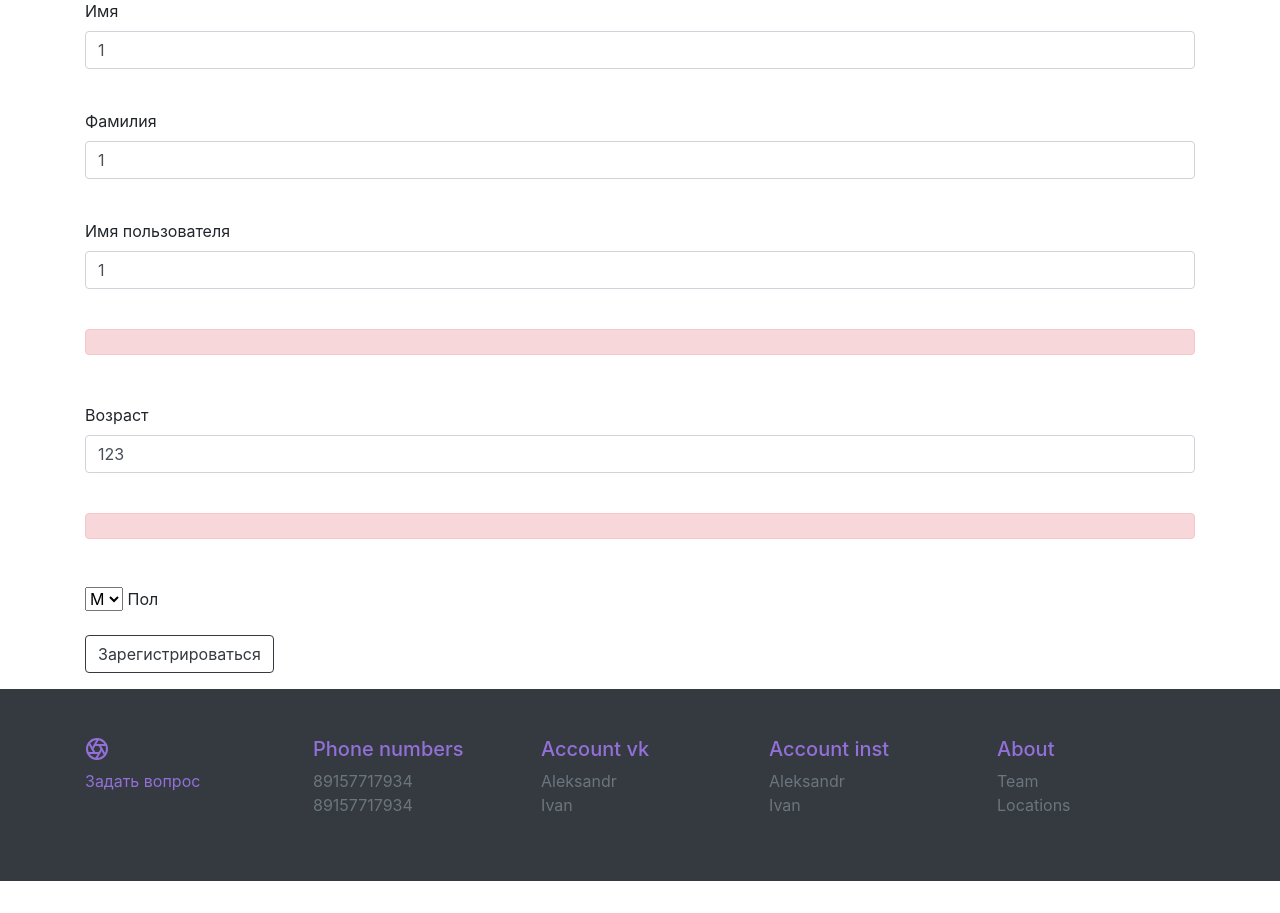
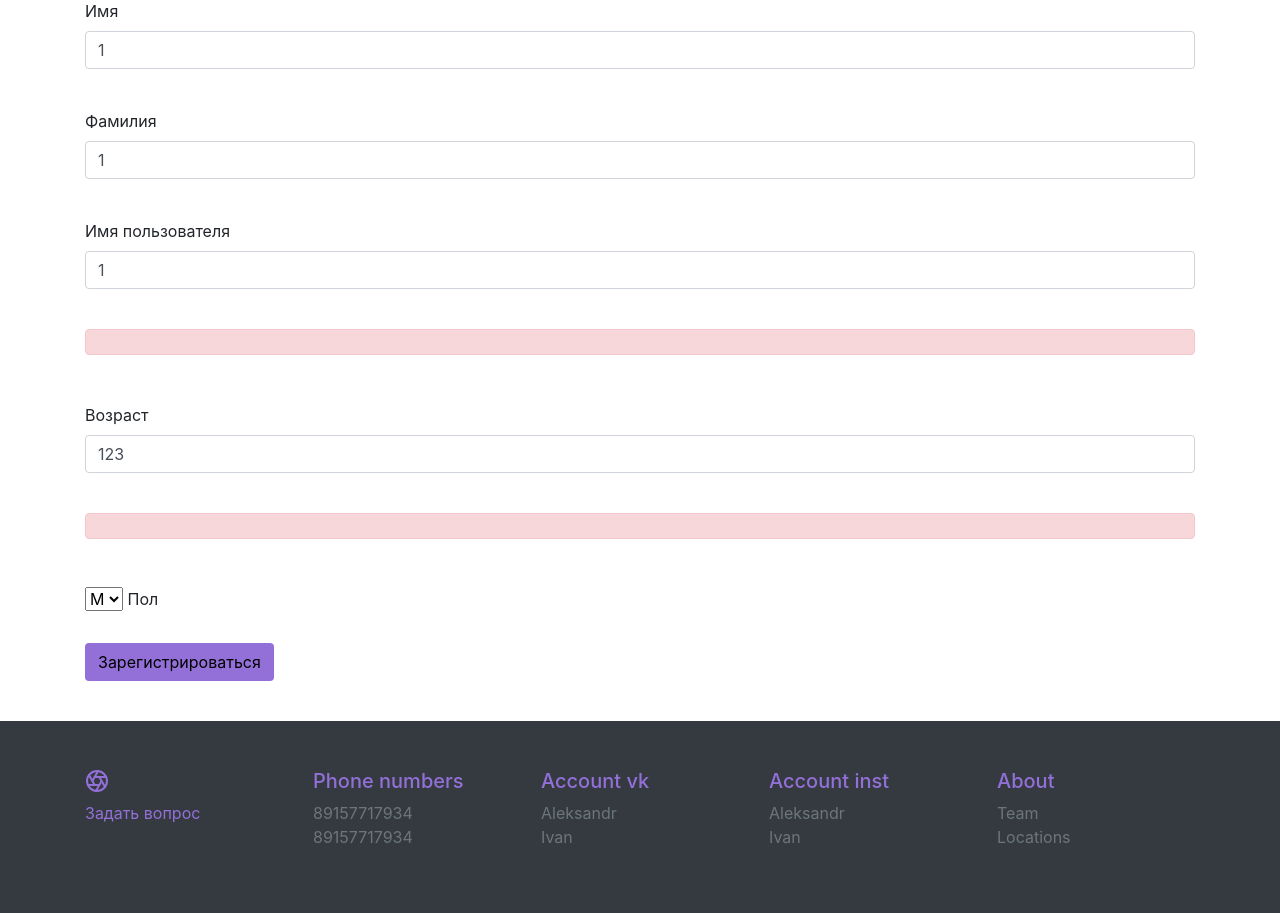
Before and after one commit to avmxmv/3, a Flask app: page /edit_profil in a window 1280 px wide. Shown: the part 69-982 px from the top of the page. Before the commit the page ends 950 px from the top, so only its background shows below. Run offline with Flask 2, Linux system fonts and the light colour scheme; a user stored in the database is signed in; data comes from the database, SQL or seed files in the repository; some libraries are stand-ins or nearby versions.

Commit message:
27.1 commit

```diff
--- a/templates/edit_profil.html
+++ b/templates/edit_profil.html
@@ -39,7 +39,8 @@
             {% endif %}
         </p>
         <p>{{ form.gender() }} {{ form.gender.label }}</p>
-        <p>{{ form.submit(type="submit", class="btn btn-outline-dark") }}</p>
+        <p>{{ form.submit(type="submit", class="btn mt-2 mb-4", style="background: #9370D8; color: #000000")
+            }}</p>
         {{message}}
     </form>
 </main>
```
